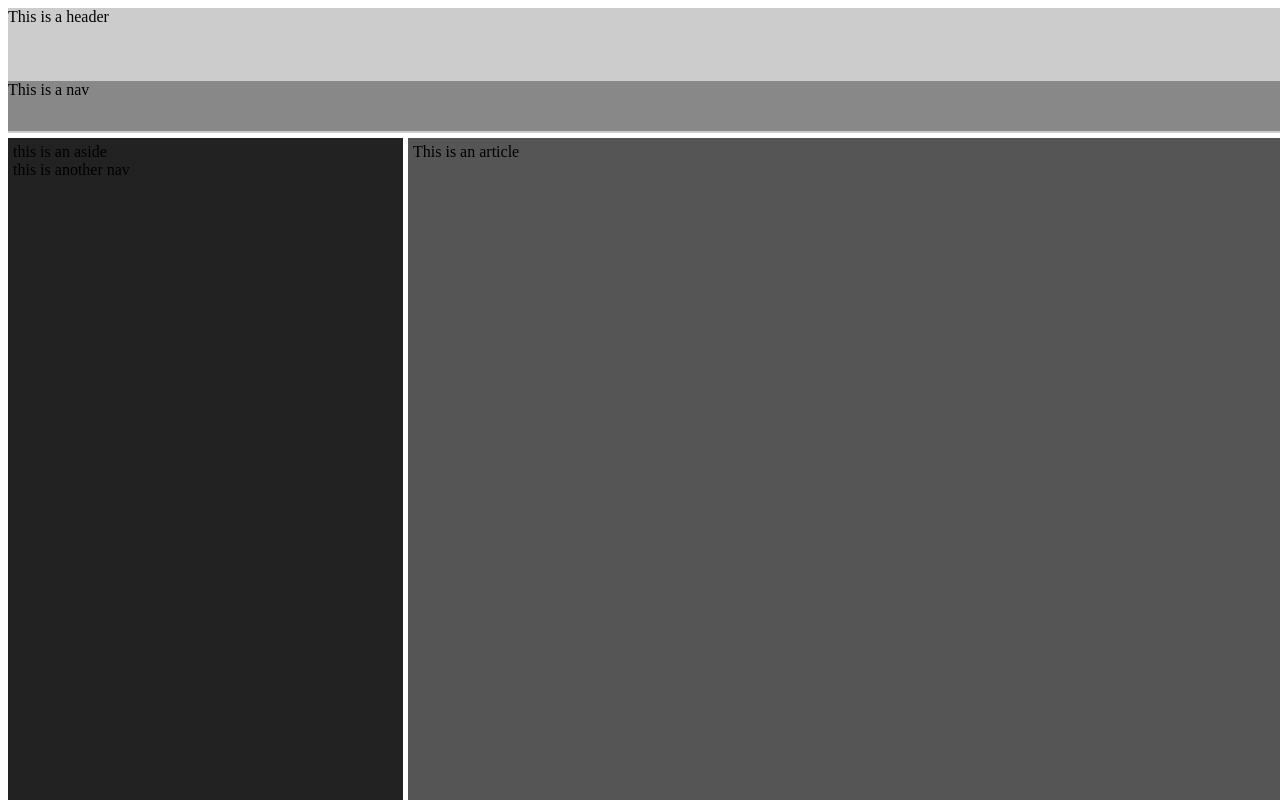
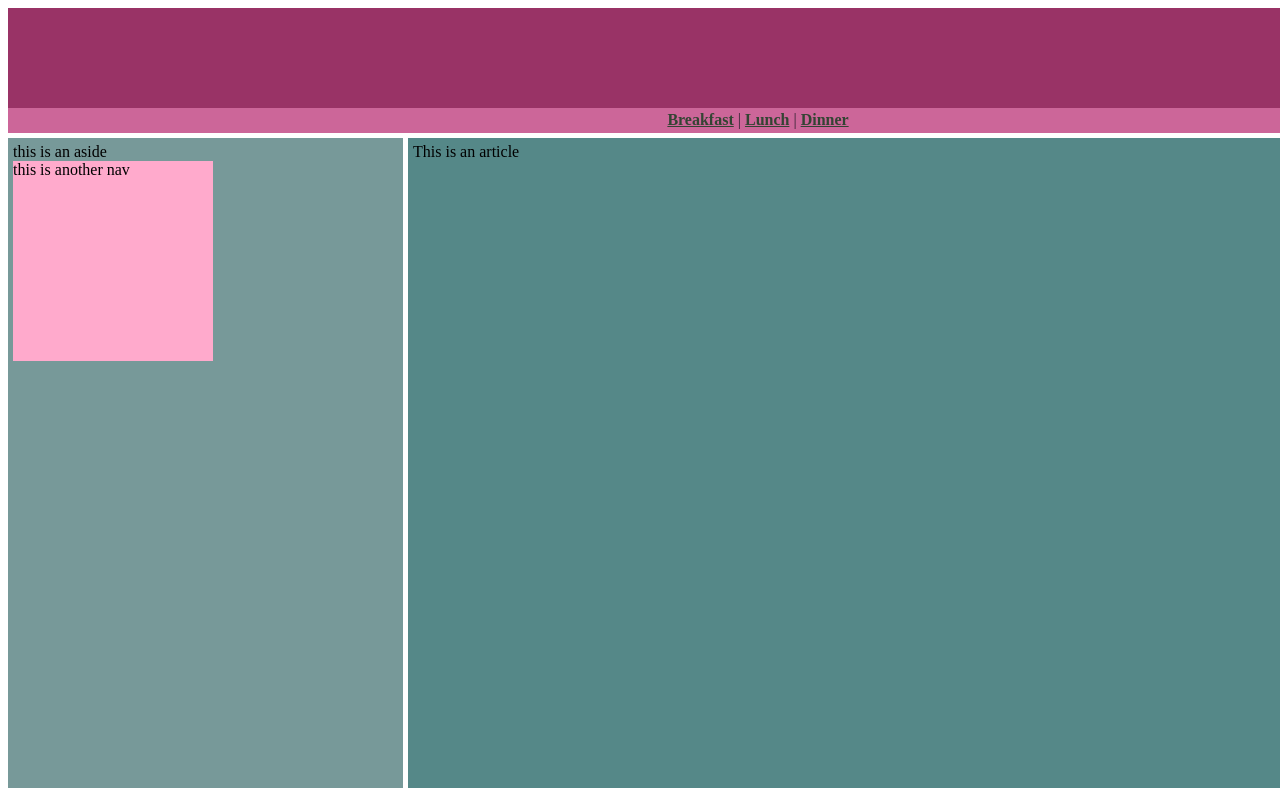
Before and after one commit to Squiggle9105/food, a plain HTML site: page index.html in a window 1280 px wide. Shown: the top 800 px of the page. Drawn offline with Linux system fonts and the light colour scheme.

Commit message:
added colors, nav links, and fixed layout

```diff
--- a/index.html
+++ b/index.html
@@ -3,13 +3,13 @@
         <link rel="stylesheet" href="style.css">
         <title>Food | Home</title>
     </head>
-    <header>This is a header
-        <nav id="nav1">This is a nav</nav>
-    </header>
+    <header class="hding">This is a header </header>
+    <nav id="nav1" class="sbhding"> <a href= "breakfast.html">Breakfast</a> | <a href="lunch.html">Lunch</a> | <a href="dinner.html">Dinner</a>
+    </nav>
     <body>
     <main>
         <aside> this is an aside
-            <nav>this is another nav</nav>
+            <nav id="nav2">this is another nav</nav>
         </aside>
         <article>
         This is an article
--- a/style.css
+++ b/style.css
@@ -1,9 +1,11 @@
 header
 {
-    height:125px;
-    width:1500px;
-    background-color:#ccc;
-    border-bottom:5px solid #fff;
+    height: 70px;
+    width:1480px;
+    background-color:#936;
+    text-align:right;
+    padding-right:20px;
+    padding-top:30px;
 }
 main
 {
@@ -12,28 +14,51 @@ main
 }
 #nav1
 {
-    height:50px;
-    width:1500px;
-    background-color:#888;
-    margin-top:55px;
+    height:22px;
+    width:1494px;
+    background-color:#c69;
+    padding-left:3px;
+    padding-right:3px;
+    padding-top:3px;
+    text-align:center;
+    border-bottom:5px solid #fff;
+}
+#nav2
+{
+    height:200px;
+    width:200px;
+    background-color:#fac;
+}
+a
+{
+    color:#343;
+    font-weight:bold;
 }
 article
 {
-    height:1490px;
+    height:640px;
     width:1090px;
-    background-color:#555;
+    background-color:#588;
     float:right;
     padding:5px;
     overflow: auto;
 }
 aside
 {
-    height:1495px;
+    height:645px;
     width: 390px;
-    background-color:#222;
-    border-right: 5px solid #fff;
+    background-color:#799;
     overflow:auto;
     float:left;
     padding-left:5px;
     padding-top:5px;
 }
+
+.hding{
+    color:#232;
+    font-weight:bolder;
+    font-size:20pt;
+}
+.sbhding{
+    color:#323;
+}
```
